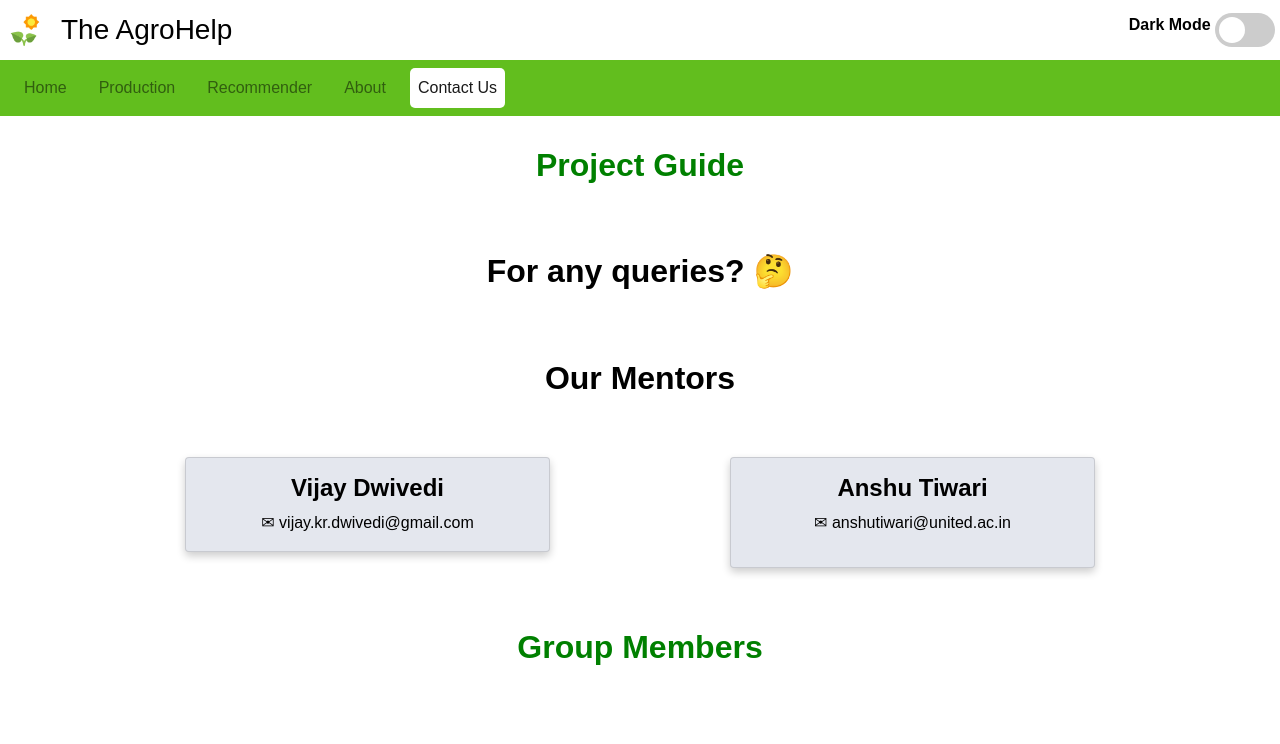
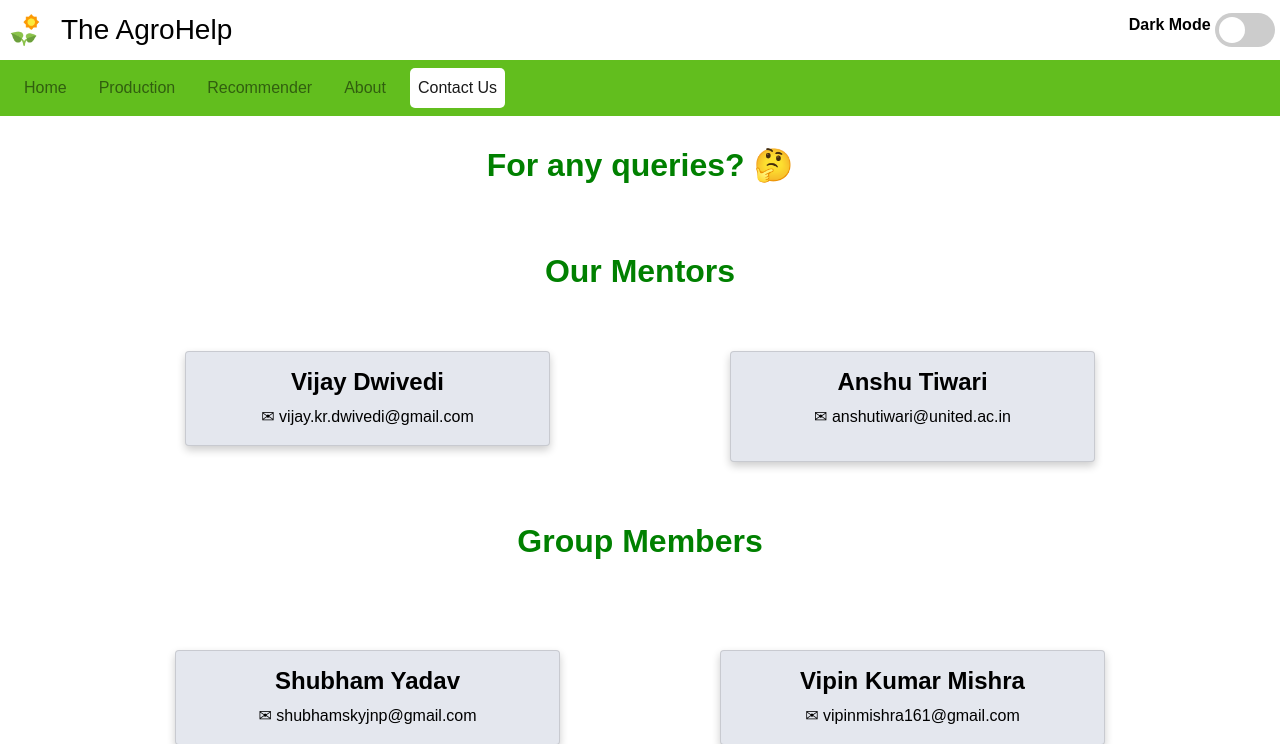
Before and after one commit to shubham-yadav-git/AgroHelp, a Flask app: page /contact in a window 1280 px wide. Shown: the top 744 px of the page. Run offline with Flask 2, Linux system fonts and the light colour scheme; parts of the project's set-up code (start-up, migrations or seed data) failed here and were passed over; some libraries are stand-ins or nearby versions.

Commit message:
contact page color

```diff
--- a/templates/contactus.html
+++ b/templates/contactus.html
@@ -58,11 +58,11 @@
     }
 </style>
 <div id="container" name="container" class="container">
-    <h2 style="text-align-last: center; color:green"><b>Project Guide</b></h2>
+    <!-- <h2 style="text-align-last: center; color:green"><b>Project Guide</b></h2> -->
 
 <div id="container" name="container" class="container">
-    <h2 style="text-align-last: center; font-weight: bolder;">For any queries? 🤔</h2>
-    <h2 style="text-align-last: center;"><b>Our Mentors</b></h2>
+    <h2 style="text-align-last: center; font-weight: bolder; color:green">For any queries? 🤔</h2>
+    <h2 style="text-align-last: center; color:green"><b>Our Mentors</b></h2>
 
     <div class="row">
         <div class="column">
```
